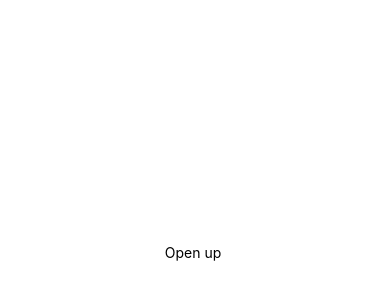
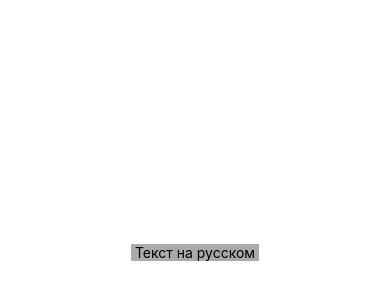
Before and after one commit to Hudihka/EnglishReact, a React Native app in the folder English/: screen / in a window 390 px wide. Shown: the part 170-470 px from the top of the page. Built offline with nearby package versions, Linux system fonts and the light colour scheme.

Commit message:
лейбл для теста

```diff
--- a/English/App.js
+++ b/English/App.js
@@ -1,11 +1,11 @@
 import { StatusBar } from 'expo-status-bar';
 import { StyleSheet, Text, View } from 'react-native';
+import WordCell from './Word/WordCell';
 
 export default function App() {
   return (
     <View style={styles.container}>
-      <Text>Open up </Text>
-      <StatusBar style="auto" />
+      <WordCell />
     </View>
   );
 }
--- /dev/null
+++ b/English/Word/WordCell.js
@@ -0,0 +1,22 @@
+import { StyleSheet, Text, View } from 'react-native';
+
+export default function WordCell() {
+  return (
+    <View style={styles.testStyle}>
+      <Text> Текст на русском </Text>
+    </View>
+  );
+}
+
+const styles = StyleSheet.create({
+    testStyle: {
+        backgroundColor: '#aaa'
+    },
+    russLabel: {
+        flex: 1,
+        backgroundColor: '#fff',
+        alignItems: 'center',
+        justifyContent: 'center',
+        height: 25,
+      }
+});
```
Also changed, not shown: English/Resources/GlobalStyles.js (deleted).
